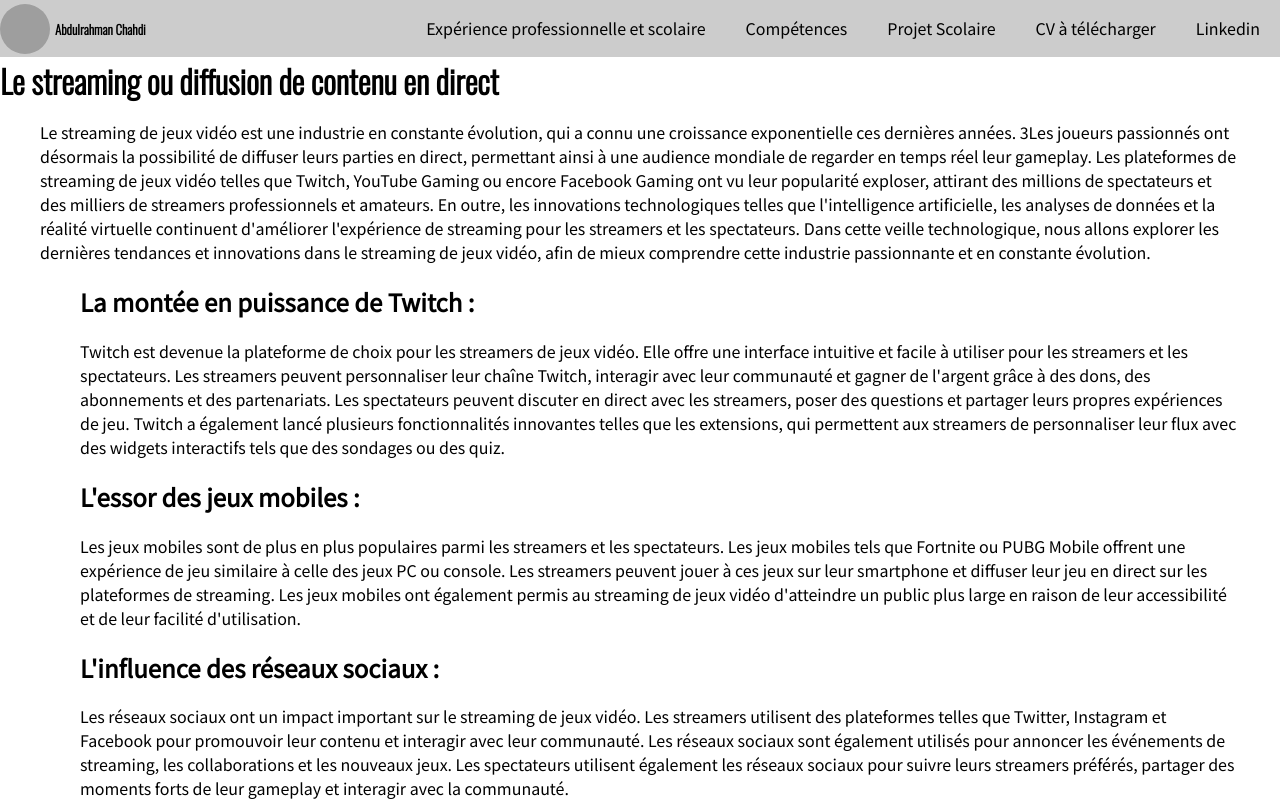
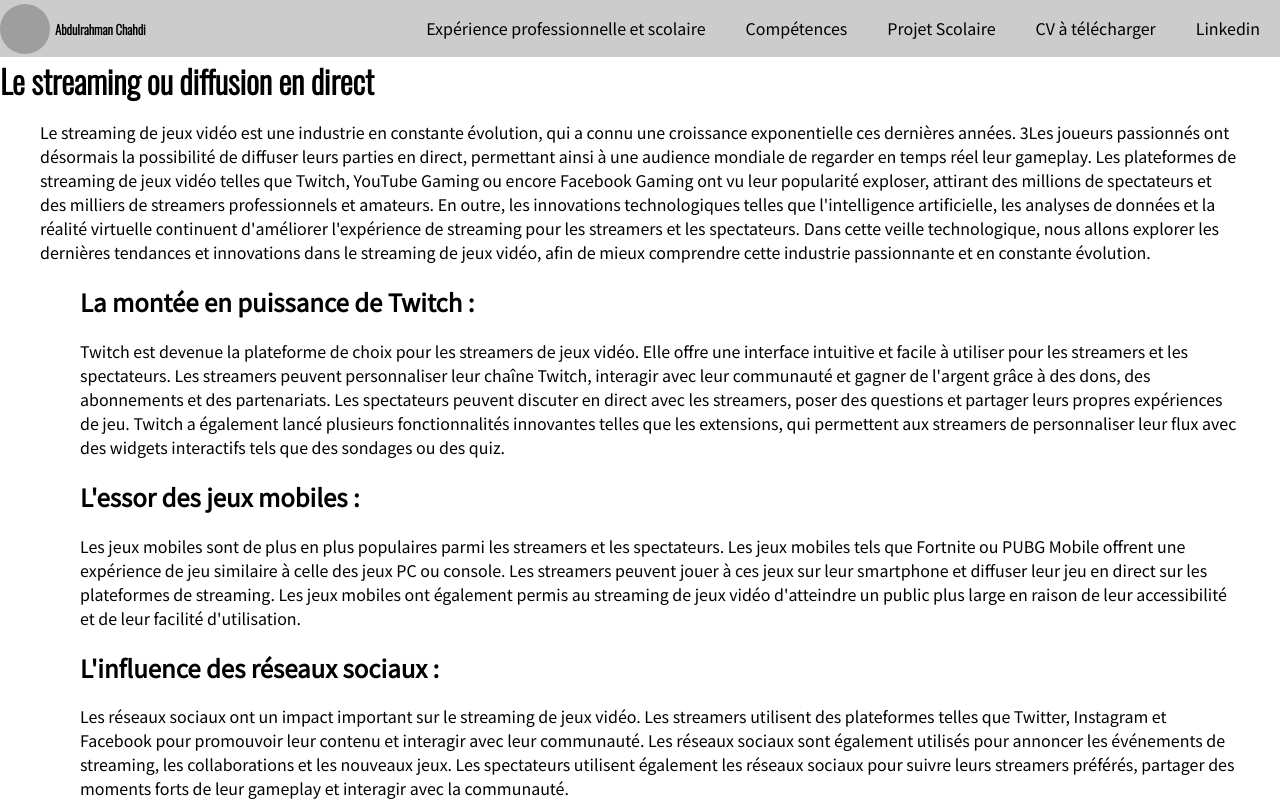
Before and after one commit to Abdulrahman92c/Projet_portfolio, a plain HTML site: page veille.html in a window 1280 px wide. Shown: the top 803 px of the page. Drawn offline with nearby package versions, Linux system fonts and the light colour scheme; grey boxes are pictures that could not be loaded.

Commit message:
update veille

```diff
--- a/veille.html
+++ b/veille.html
@@ -31,7 +31,7 @@
     </nav>
     <header class="veilletitre">
         <h1>
-           Le streaming ou diffusion de contenu en direct
+           Le streaming ou diffusion en direct
         </h1>
     </header>
     <main>
```
